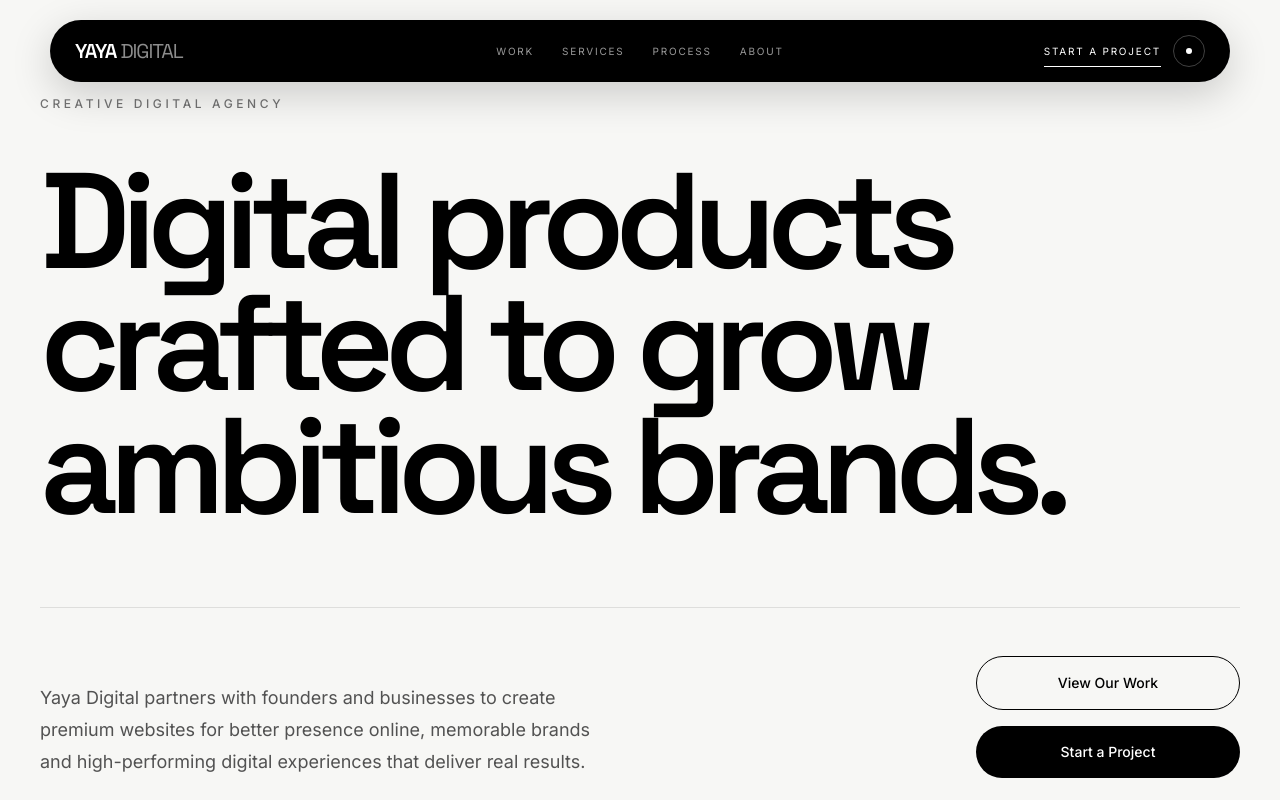
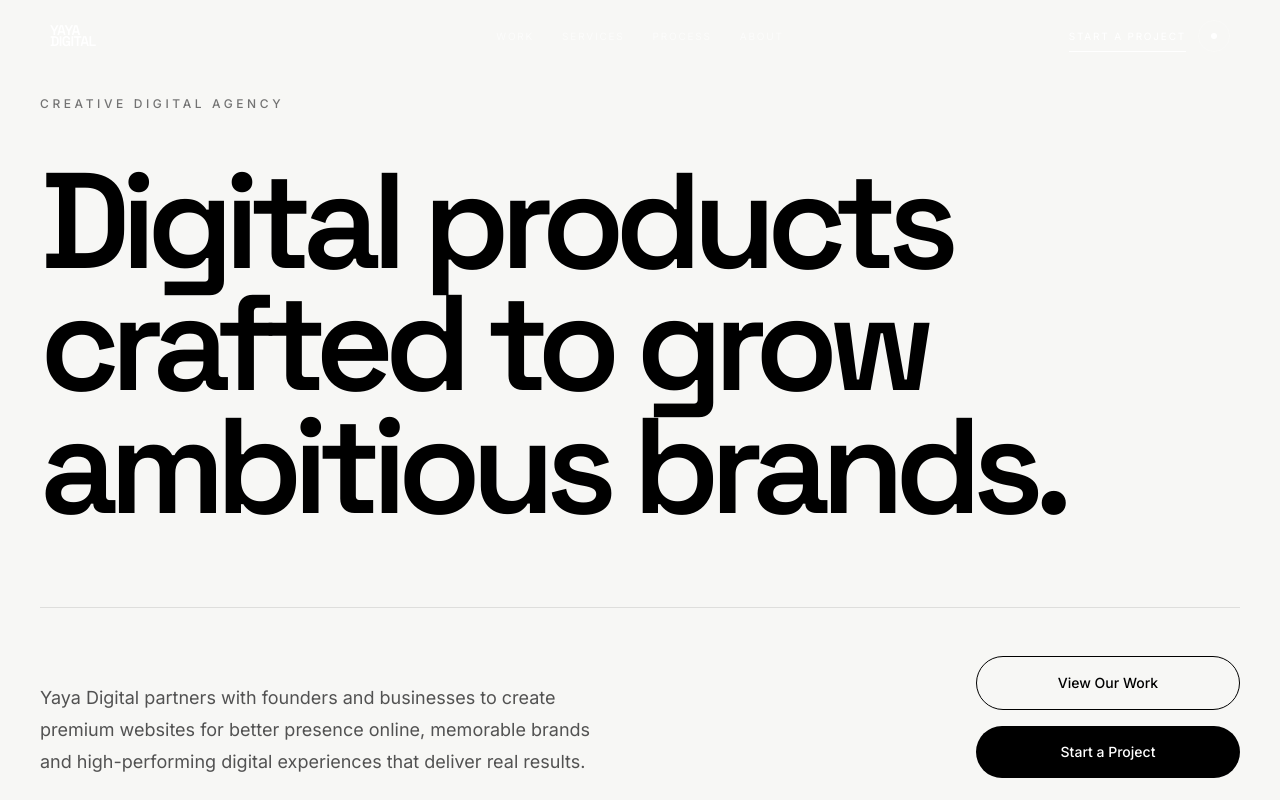
Before and after one commit to siyachili/yaya-digital, a Next.js app: page / in a window 1280 px wide. Shown: the top 800 px of the page. Built offline with nearby package versions, Linux system fonts and the light colour scheme.

Commit message:
numbers rem

```diff
--- a/components/Header.jsx
+++ b/components/Header.jsx
@@ -95,17 +95,16 @@ export default function Header() {
             : "-translate-y-[calc(100%+1.5rem)]"
         }`}
       >
-        <div className="mx-auto flex max-w-[1180px] items-center justify-between rounded-full border border-black/10 bg-black px-5 py-3.5 shadow-[0_12px_40px_rgba(0,0,0,0.18)] md:px-6">
+        <div className="relative mx-auto flex max-w-[1180px] items-center justify-between">
           {/* Logo */}
           <a
             href="#top"
             onClick={closeMenu}
-            className="relative z-[60] font-display text-lg font-semibold uppercase tracking-[-0.055em] text-white md:text-xl"
+            className="relative z-[60] flex flex-col font-display text-sm font-semibold uppercase leading-[0.82] tracking-[-0.04em] text-white"
+            aria-label="Yaya Digital home"
           >
-            YAYA
-            <span className="ml-1 font-normal text-white/55">
-              DIGITAL
-            </span>
+            <span>YAYA</span>
+            <span>DIGITAL</span>
           </a>
 
           {/* Desktop navigation */}
@@ -183,10 +182,10 @@ export default function Header() {
                 key={href}
                 href={href}
                 onClick={closeMenu}
-                className="group flex items-center justify-between border-b border-white/12 py-4 md:py-5"
+                className="group block border-b border-white/12 py-4 md:py-5"
               >
                 <span
-                  className={`font-display text-[clamp(2.7rem,11vw,5.8rem)] font-medium uppercase leading-[0.9] tracking-[-0.07em] text-white transition-all duration-700 ${
+                  className={`block font-display text-[clamp(2.7rem,11vw,5.8rem)] font-medium uppercase leading-[0.9] tracking-[-0.07em] text-white transition-all duration-700 ${
                     open
                       ? "translate-y-0 opacity-100"
                       : "translate-y-8 opacity-0"
@@ -199,25 +198,11 @@ export default function Header() {
                 >
                   {label}
                 </span>
-
-                <span
-                  className={`text-xs tracking-[0.18em] text-white/30 transition-all duration-700 ${
-                    open
-                      ? "translate-x-0 opacity-100"
-                      : "translate-x-4 opacity-0"
-                  }`}
-                  style={{
-                    transitionDelay: open
-                      ? `${index * 70 + 240}ms`
-                      : "0ms",
-                  }}
-                >
-                  0{index + 1}
-                </span>
               </a>
             ))}
           </nav>
 
+          {/* Bottom information */}
           <div
             className={`mt-10 flex items-end justify-between border-t border-white/12 pt-6 transition-all delay-500 duration-700 ${
               open
```
